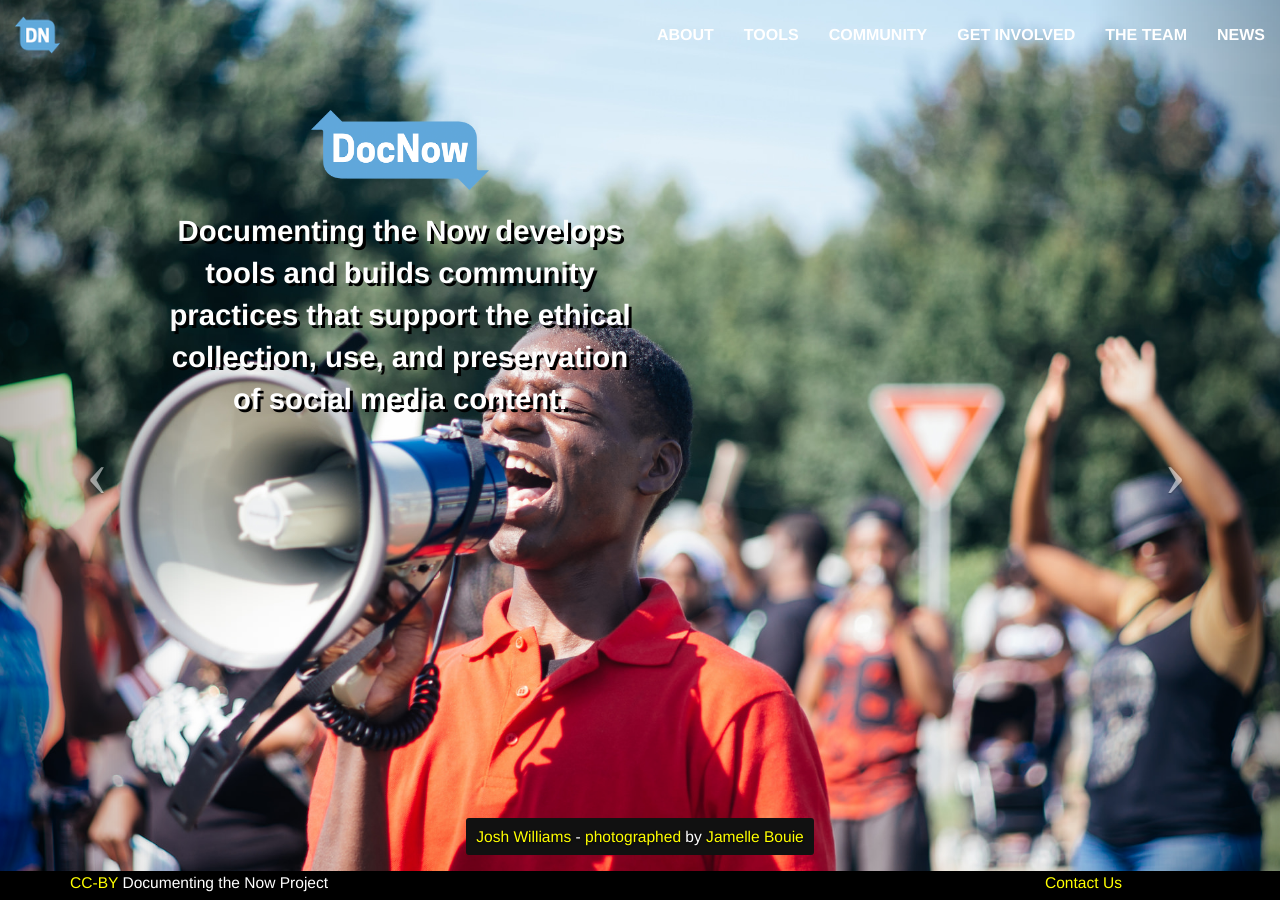
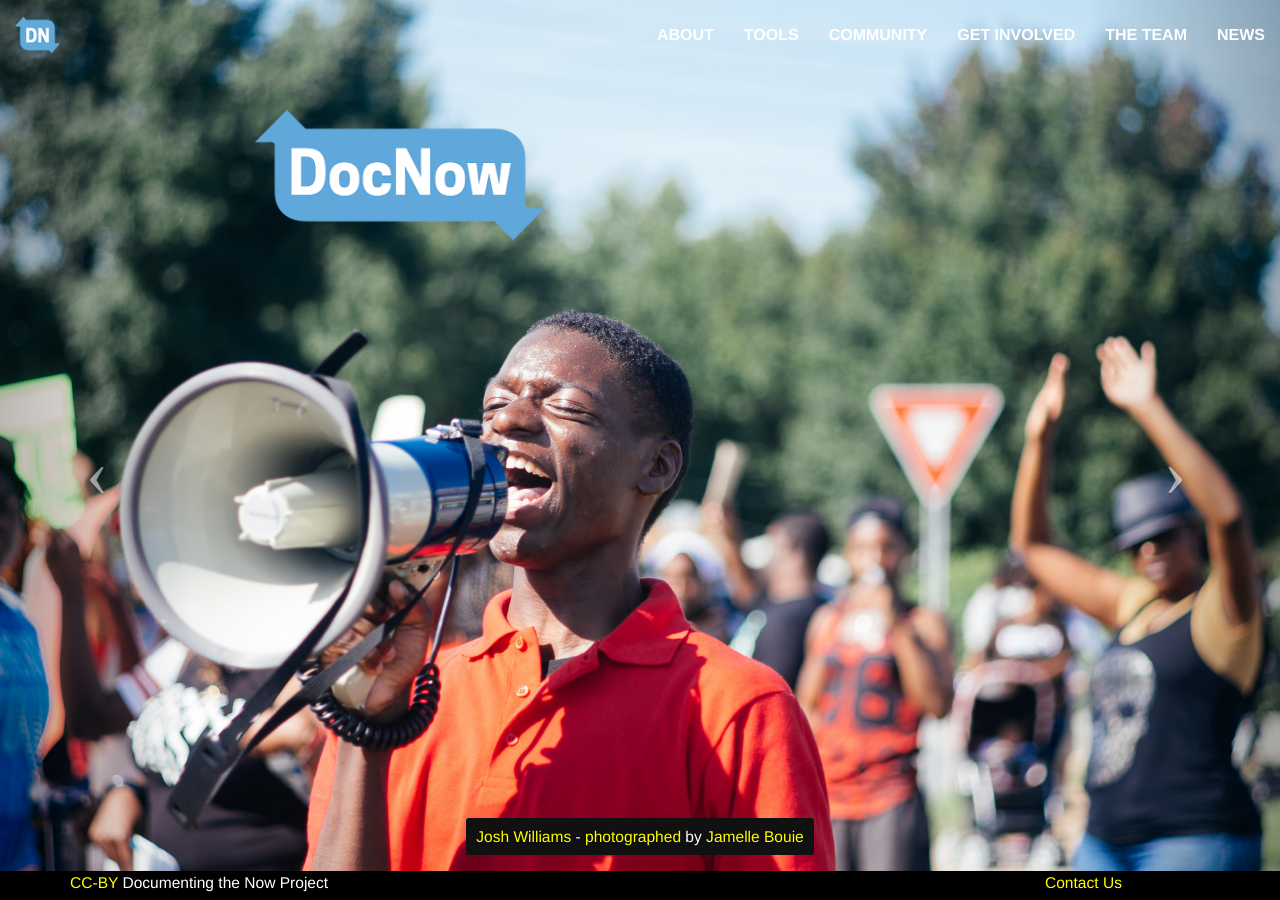
Before and after one commit to DocNow/docnow.github.io, a Jekyll site: the page built from index.html, in a window 1280 px wide and 900 px high. Built offline with Jekyll 4.4.1, drawn with Linux system fonts in a browser that asks for light colours; some of the changed text lies outside the part shown.

Commit message:
bold statements

```diff
--- a/css/home.css
+++ b/css/home.css
@@ -38,7 +38,7 @@
 
 }
 .desc img {
-    height: 100px;
+    height: 150px;
     padding-bottom: 20px;
 }
 
@@ -129,7 +129,8 @@
   background-color: yellow;
 }
 .btn {
-  margin-top: 30px;
+  margin-top: 20px;
+  margin-bottom: 10px;
   background-color: black;
   color: white;
   text-transform: uppercase;
@@ -138,6 +139,10 @@
 .btn:hover {
   background-color: black;
   color: yellow;
+}
+.bigp {
+  font-size: 22pt;
+  font-weight: 600;
 }
 
 #the-team a {
--- a/index.html
+++ b/index.html
@@ -10,17 +10,14 @@
     <header id="carousel" class="carousel slide">
         <div class="carousel-inner">
           <div class="item active">
-              <div class="fill" style="background-image:url('{{ site.baseurl }}/img/slider/workshop_collager.png');"></div>
+              <div class="fill" style="background-image:url('{{ site.baseurl }}/img/slider/workshop_collage.png');"></div>
               <div class="carousel-caption">
                   <div class="desc">
                     <img alt="DocNow" src="{{ site.baseurl }}/img/docnow.png">
                     <br>
-                    DocNow is a tool and a community developed around
-                    supporting the ethical collection, use, and preservation
-                    of social media content.
                   </div>
                   <figcaption>
-                    Photos of community spaces <i>Activist Workshop Series</i>
+                    Photos of community spaces from <i>Activist Workshop Series</i>
                   </figcaption>
               </div>
           </div>
@@ -30,10 +27,6 @@
                     <div class="desc">
                       <img alt="DocNow" src="{{ site.baseurl }}/img/docnow.png">
                       <br>
-                          Documenting the Now develops tools and builds
-                          community practices that support the ethical
-                          collection, use, and preservation of social media
-                          content.
                     </div>
                     <br>
                     <figcaption>
@@ -47,10 +40,6 @@
                   <div class="desc">
                     <img alt="DocNow" src="{{ site.baseurl }}/img/docnow.png">
                     <br>
-                        Documenting the Now develops tools and builds
-                        community practices that support the ethical
-                        collection, use, and preservation of social media
-                        content.
                   </div>
                   <br>
                     <figcaption>
@@ -65,9 +54,6 @@
                     <div class="desc" style="color: 666666;">
                       <img alt="DocNow" src="{{ site.baseurl }}/img/docnow.png">
                       <br>
-                      DocNow is a tool and a community developed around
-                      supporting the ethical collection, use, and preservation
-                      of social media content.
                     </div>
                     <figcaption>
                     <a href="http://www.stltoday.com/news/multimedia/special/ferguson-in-pictures/html_24b2b105-90e3-5ef0-9c65-769e848c0d31.html">Photo</a> by <a href="https://twitter.com/PDPJ">David Carson</a>
@@ -80,9 +66,6 @@
                     <div class="desc" style="color: ffd964;">
                       <img alt="DocNow" src="{{ site.baseurl }}/img/docnow.png">
                       <br>
-                      DocNow is a tool and a community developed around
-                      supporting the ethical collection, use, and preservation
-                      of social media content.
                     </div>
                     <figcaption>
                       <i>Don't Shoot Portland</i> Activist Workshop Group
@@ -102,10 +85,13 @@
           <br>
           <br>
 
-
-          <div class="col-lg-10 text-left">
           <h2>About</h2>
           <br>
+          <div class="col-lg-10 text-left">
+            <p class="bigp">Documenting the Now develops tools and builds
+            community practices that support the ethical
+            collection, use, and preservation of social media
+            content.</p>
             <p>Documenting the Now responds to the public's use of social media for chronicling historically significant events as well as demand from scholars, students, and archivists, among others, seeking a user-friendly means of collecting and preserving this type of digital content. Documenting the Now has a strong commitment to prioritizing ethical practices when working with social media content, especially in terms of collection and long-term preservation. This commitment extends to Twitter's notion of <a href="https://developer.twitter.com/en/docs/twitter-api/enterprise/compliance-firehose-api/guides/honoring-user-intent" target="_blank">honoring user intent</a> and the rights of content creators. Shift Collective is the home base for Documenting the Now. We are extremely grateful for funding from the Andrew W. Mellon Foundation.</p>
           </div>
           <div class="col-lg-2">
@@ -124,10 +110,7 @@
         <h2>Tools</h2>
         <br>
         <div class="col-lg-12 text-left">
-          <p>We build tools to help archivists, activists and researchers work with social media data.
-              Reach out to us <a href="https://bit.ly/docnow-slack">on Slack</a>
-              if you are interested in using them, but not sure where to begin. We publish <a href="/design/">design documents</a>
-              guiding our development, and welcome your feedback.</p>
+          <p class="bigp">We build tools to help archivists, activists and researchers work with social media data. Please reach out with questions or feedback: <a href="mailto:info@docnow.io">info@docnow.io</a></p>
             <br>
         </div>
         <div class="row">
@@ -141,22 +124,25 @@
             We should write a few sentences here about how and why the tool was built, that we are still developing it,
             and a link to installation page.</p>
           </div>
+        </div>
         <div>
            <button class="btn">Try it!</button>
          </div>
-        </div><hr>
+        <hr>
         <div class="row">
           <div class="col-lg-3 col-md-3 col-sm-4">
             <a href="https://github.com/DocNow/twarc" target="_blank">
             <img src="{{ site.baseurl }}/img/twarc.png" alt="twarc" width="30%"/></a>
           </div>
           <div class="col-lg-9 col-md-9 col-sm-6 text-left">
-            <p><b>Twarc</b> is a community-developed command line program for collection Twitter JSON data.</p>
+            <p><b>Twarc</b> is a community-developed command line program for collection Twitter JSON data. Ask Ed to write another secntence, perhaps
+            about the new API, or thanking folks who have contributed. </p>
+          </div>
         </div>
         <div>
             <button class="btn">Install</button>
         </div>
-        </div><hr>
+        <hr>
         <div class="row">
           <div class="col-lg-3 col-md-3 col-sm-3">
             <a href="https://github.com/DocNow/hydrator" target="_blank">
@@ -166,10 +152,11 @@
             <p><b>Hydrator</b> is the desktop tool to use for taking Tweet IDs and rehydrating them into full tweets.
               This tool follows Twitter's privacy rules by only rehydrating tweets that are still published on Twitter.</p>
           </div>
+        </div>
         <div>
           <button class="btn">Download</button>
         </div>
-        </div><hr>
+        <hr>
         <div class="row">
           <div class="col-lg-3 col-md-3 col-sm-4">
             <a href="https://www.docnow.io/social-humans" target="_blank">
@@ -179,10 +166,11 @@
           <div class="col-lg-9 col-md-9 col-sm-6 text-left">
             <p><b>Social Humans</b> is a set of labels...</p>
           </div>
+        </div>
         <div>
           <button class="btn">Learn More</button>
         </div>
-        </div><hr>
+        <hr>
         <div class="row">
           <div class="col-lg-3 col-md-3 col-sm-4">
             <a href="http://catalog.docnow.io" target="_blank">
@@ -193,10 +181,11 @@
             <p><b>The Catalog</b> is a participatory, crowd-sourced set of records about social media collections.
             Someone who is not me should write this text. We can talk about how easy it is to share your own dataset!</p>
             </div>
+        </div>
         <div>
           <button class="btn">Visit</button>
-            </div><br><br>
         </div>
+        <br><br>
         </section>
         </div>
         <section id="community" class="row bluesection">
@@ -204,7 +193,7 @@
             <h2>Community</h2>
             <br>
               <div class="col-lg-12">
-                <p>Building and maintaining a community of practice is a core tenet of the Documenting the Now project. Our community engagement
+                <p class="bigp">Building and maintaining a community of practice is a core tenet of the Documenting the Now project. Our community engagement
                 includes activist workshops, symposia, online and in-person meetings, conferences, and Twitter chats.</p>
               </div>
             <br>
```
Lines whose indentation alone changed are shown as unchanged.
